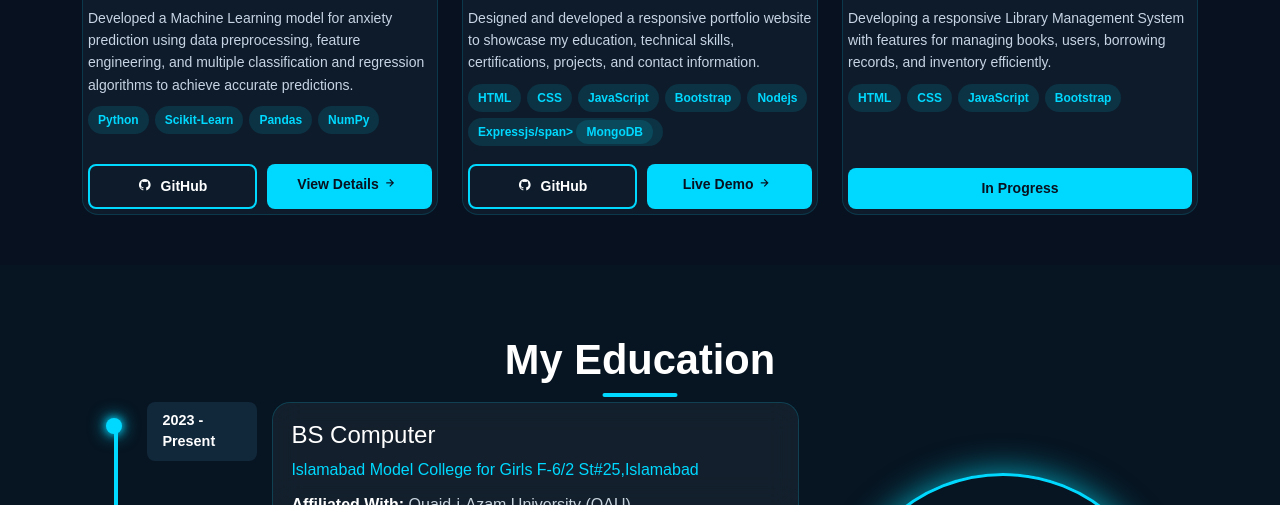
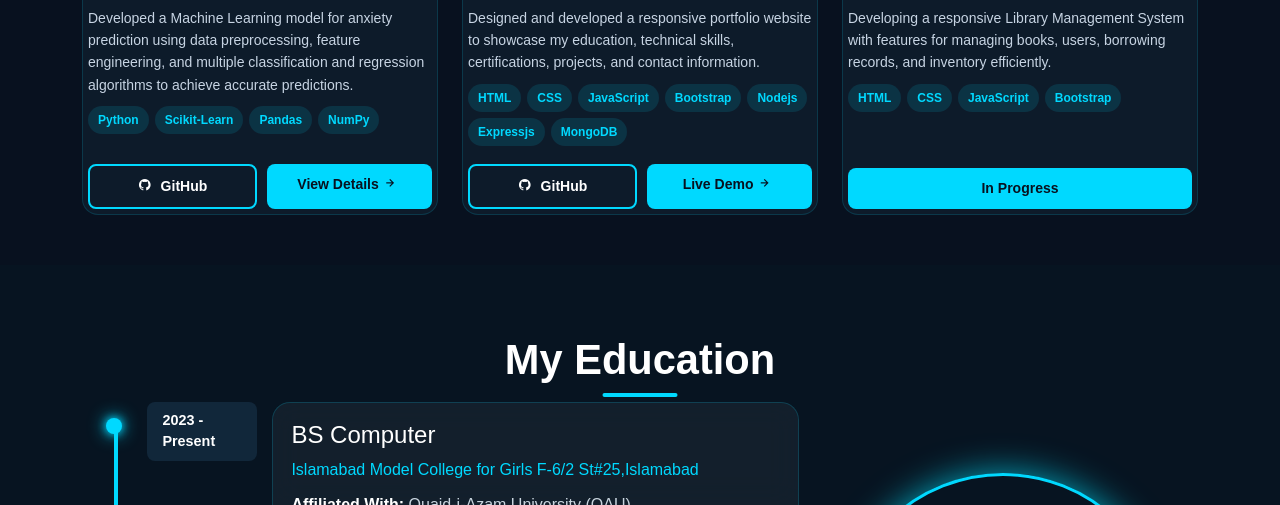
Before and after one commit to javeriasalman789-jpg/Portfolio-Website, a plain HTML site: page index.html in a window 1280 px wide. Shown: the part 2646-3151 px from the top of the page. Drawn offline with nearby package versions, Linux system fonts and the light colour scheme; some packages are replaced by stand-ins of ours; a script that the page names is missing.

Commit message:
Update portfolio

```diff
--- a/index.html
+++ b/index.html
@@ -520,8 +520,8 @@
                                 <span>JavaScript</span>
                                 <span>Bootstrap</span>
                                 <span>Nodejs</span>
-                                <span>Expressjs/span>
-                                    <span>MongoDB</span>
+                                <span>Expressjs</span>
+                                <span>MongoDB</span>
                             </div>
 
                             <div class="project-buttons">
```
Also changed, not shown: images/Library Management System.png (renamed from images/Screenshot (93).png).
